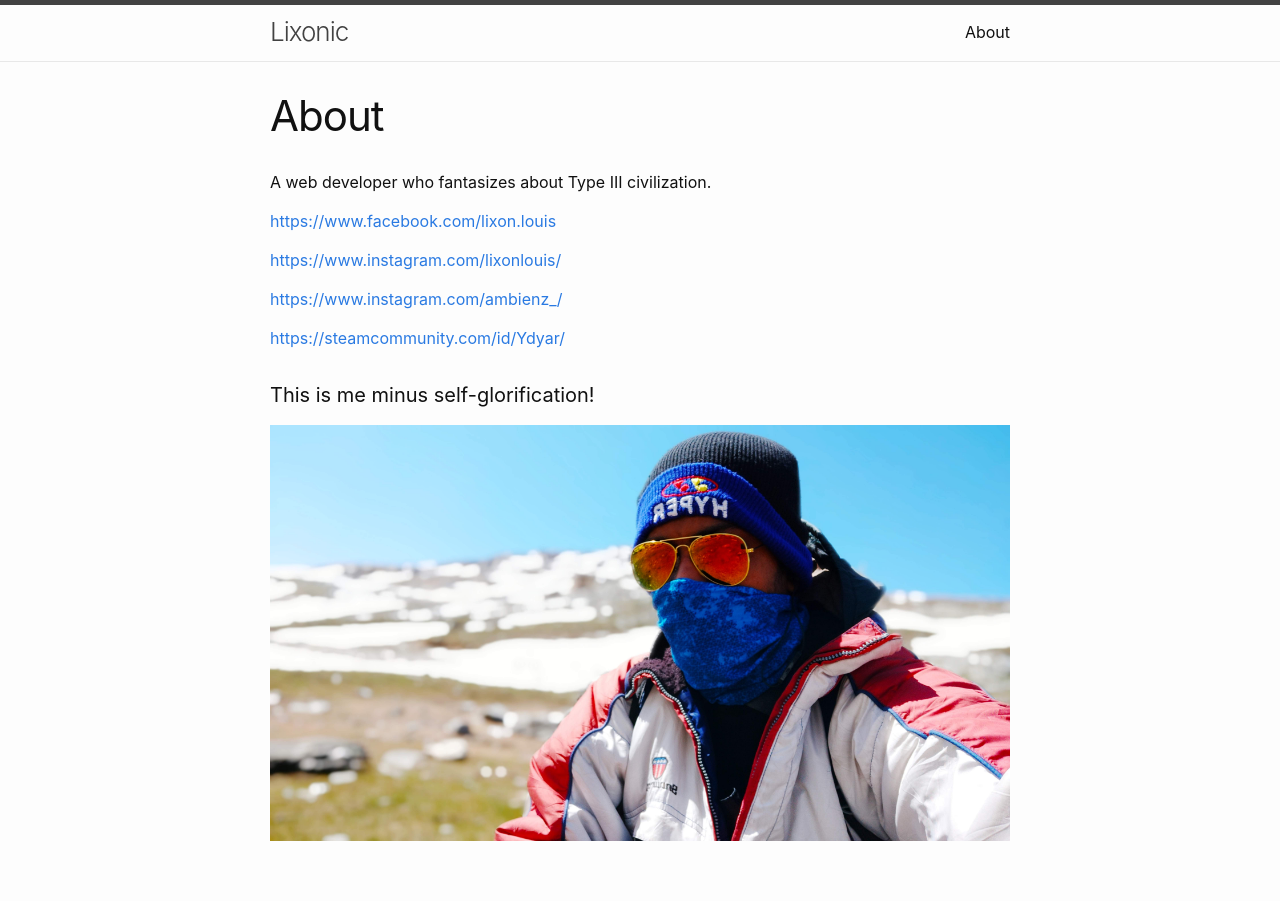
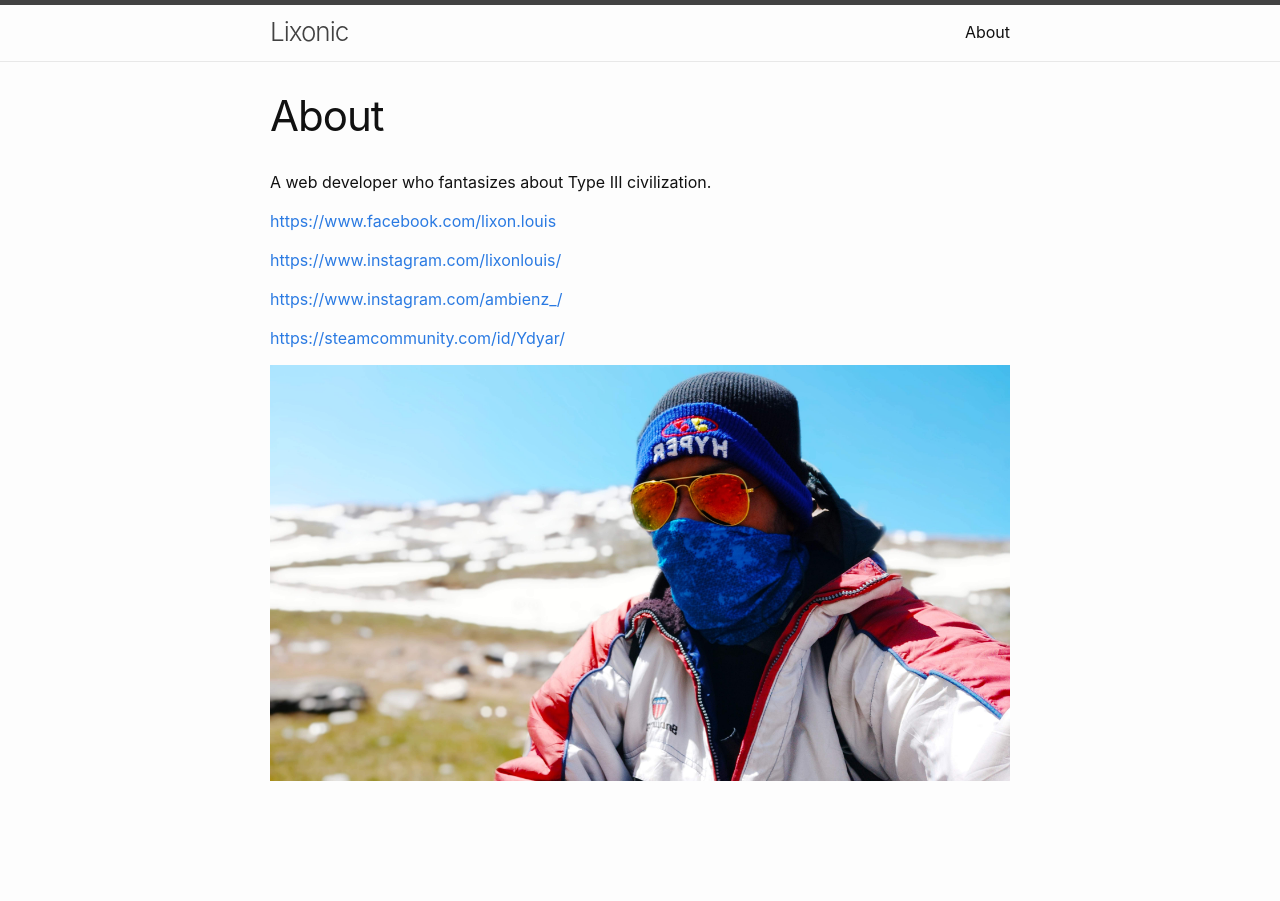
Before and after one commit to lixonic/lixonic, a Jekyll site: the page built from about.markdown, in a window 1280 px wide. Built offline with Jekyll 4.4.1, drawn with Linux system fonts in a browser that asks for light colours.

Commit message:
update about

```diff
--- a/about.markdown
+++ b/about.markdown
@@ -15,5 +15,4 @@ A web developer who fantasizes about Type III civilization.
 
 [https://steamcommunity.com/id/Ydyar/](https://steamcommunity.com/id/Ydyar/)
 
-#### This is me minus self-glorification!
-<img src="/assets/avatar.jpg" width="100%">
+ <img src="/assets/avatar.jpg" width="100%">
```
